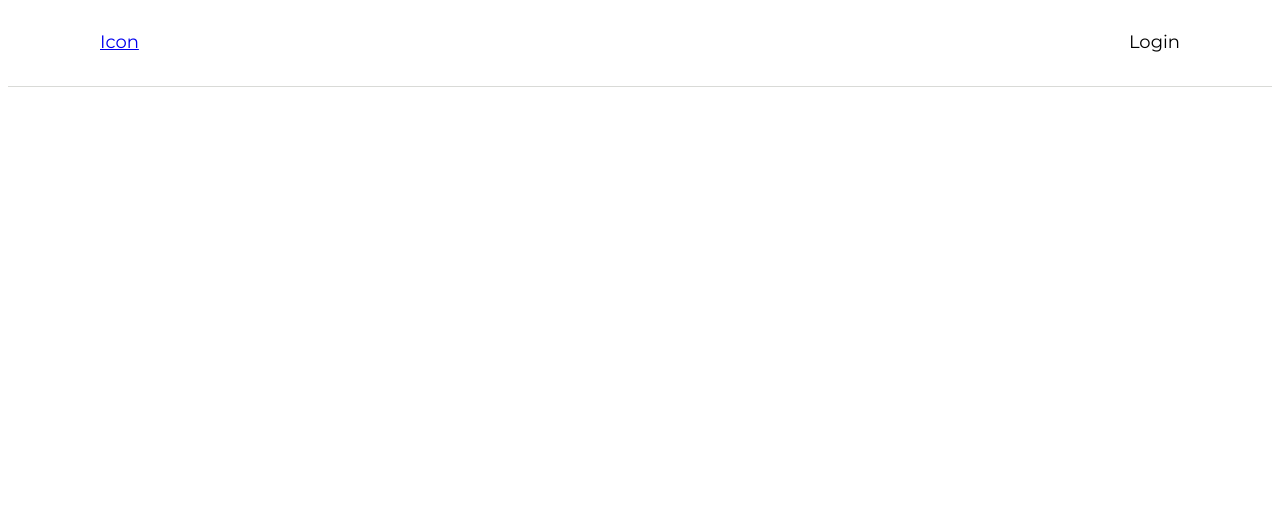
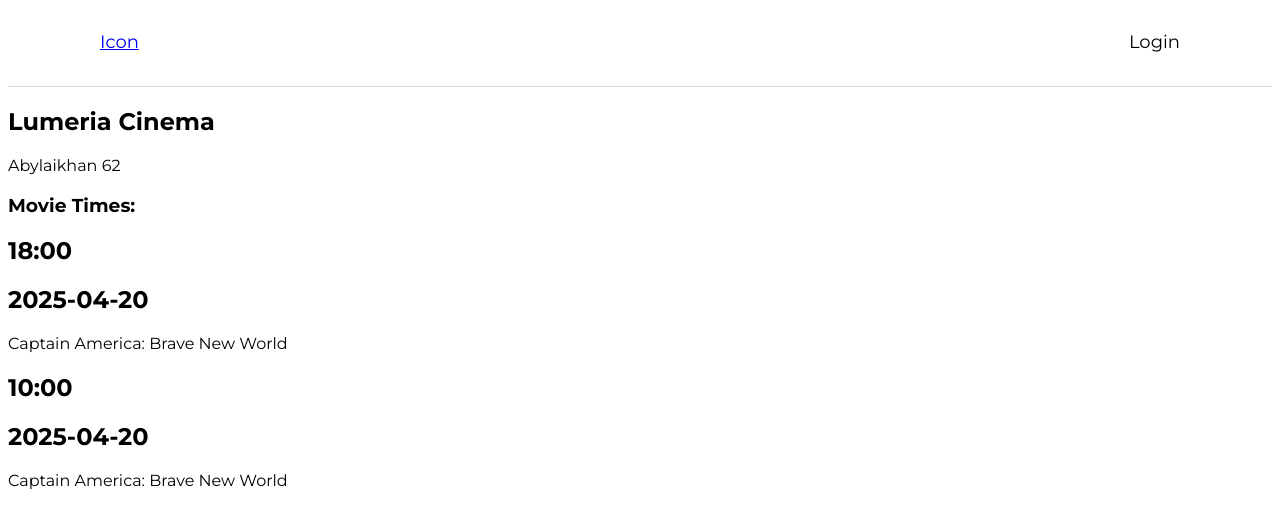
Before and after one commit to aigerimqz/WebDevProject, an Angular app in the folder Frontend/Project/: page /cinemas/1 in a window 1280 px wide. Before the commit this address led to /. Shown: the top 528 px of the page. Built offline with nearby package versions, Linux system fonts and the light colour scheme.

Commit message:
changed type of movieId in Screening model

```diff
--- a/Frontend/Project/src/app/app.routes.ts
+++ b/Frontend/Project/src/app/app.routes.ts
@@ -4,12 +4,15 @@ import { MoviesComponent } from './movies/movies.component';
 import { CinemasComponent } from './cinemas/cinemas.component';
 import { MovieDetailComponent } from './movie-detail/movie-detail.component';
 import { BookingComponent } from './booking/booking.component';
+import { CinemaDetailComponent } from './cinema-detail/cinema-detail.component';
 
 export const routes: Routes = [
     {path: '', component: HomeComponent},
     {path: 'movies', component: MoviesComponent},
-    {path: 'cinemas', component: CinemasComponent},
     {path: 'movies/:id', component: MovieDetailComponent},
     {path: 'movies/:idMovie/booking/:idScreening',
-        loadComponent: () => import('./booking/booking.component').then(m => m.BookingComponent)}
+        loadComponent: () => import('./booking/booking.component').then(m => m.BookingComponent)},
+
+    {path: 'cinemas', component: CinemasComponent},
+    {path: 'cinemas/:id', component: CinemaDetailComponent}
 ];
--- a/Frontend/Project/src/app/booking/booking.component.ts
+++ b/Frontend/Project/src/app/booking/booking.component.ts
@@ -42,7 +42,7 @@ export class BookingComponent implements OnInit {
       this.movie = this.moviesService.getMovieById(this.movieId);
       this.screening = this.screeningService.getScreeningsById(this.screeningId);
       if(this.screening){
-        this.cinema = this.cinemasService.getCinemaById(this.screening.cinemaIds);
+        this.cinema = this.cinemasService.getCinemaById(this.screening.cinemaId);
       }
     });
 
--- /dev/null
+++ b/Frontend/Project/src/app/cinema-detail/cinema-detail.component.html
@@ -0,0 +1,16 @@
+<div class="container">
+    <section id="cinema__detail">
+        <h2>{{cinema?.name}}</h2>
+        <p>{{cinema?.location}}</p>
+
+        <h3>Movie Times:</h3>
+        <div *ngFor="let screening of screenings; let i = index" class="movie__list">
+            <div class="screening__item">
+                <h2>{{screening.time}}</h2>
+                <h2>{{screening.date}}</h2>
+                <p>{{movies[i].title}}</p>
+            </div>
+
+        </div>
+    </section>
+</div>
--- /dev/null
+++ b/Frontend/Project/src/app/cinema-detail/cinema-detail.component.ts
@@ -0,0 +1,42 @@
+import { Component, OnInit } from '@angular/core';
+import { Cinema, Movie, Screening } from '../../models';
+import { ActivatedRoute } from '@angular/router';
+import { CinemasService } from '../services/cinemas.service';
+import { ScreeningService } from '../services/screening.service';
+import { MoviesService } from '../services/movies.service';
+import { CommonModule } from '@angular/common';
+
+@Component({
+  selector: 'app-cinema-detail',
+  standalone: true,
+  imports: [CommonModule],
+  templateUrl: './cinema-detail.component.html',
+  styleUrl: './cinema-detail.component.css'
+})
+export class CinemaDetailComponent implements OnInit{
+  cinemaId: number = 0;
+  cinema: Cinema | undefined;
+  screenings: Screening[] = [];
+  movies: any;
+  constructor(
+    private route: ActivatedRoute,
+    private cinemasService: CinemasService,
+    private screeningService: ScreeningService,
+    private moviesService: MoviesService
+  ){}
+
+  ngOnInit(): void {
+    this.cinemaId = +this.route.snapshot.paramMap.get('id')!;
+    this.cinema = this.cinemasService.getCinemaById(this.cinemaId);
+
+    const allScreenings = this.screeningService.getAllScreenings();
+    this.screenings = allScreenings.filter(s => s.cinemaId === this.cinemaId);
+
+    this.movies = this.screenings.map(s => {
+      const movieId = s.movieId;
+      return this.moviesService.getMovieById(movieId);
+    });
+
+
+  }
+}
--- a/Frontend/Project/src/app/cinemas/cinemas.component.html
+++ b/Frontend/Project/src/app/cinemas/cinemas.component.html
@@ -9,7 +9,7 @@
                     <h2>{{cinema.name}}</h2>
                     <!-- <img src="" alt=""> -->
                     <p>{{cinema.location}}</p>
-                    <button class="cinema__btn">More</button>
+                    <button (click)="goToDetail(cinema.id)" class="cinema__btn">More</button>
                 </div>
 
 
--- a/Frontend/Project/src/app/movie-detail/movie-detail.component.html
+++ b/Frontend/Project/src/app/movie-detail/movie-detail.component.html
@@ -23,7 +23,7 @@
                     <h2>{{screening.date}}</h2>
                 </div>
                 <div class="screening__location">
-                    <h2>{{ getCinemaName(screening.cinemaIds) }}</h2>
+                    <h2>{{ getCinemaName(screening.cinemaId) }}</h2>
                 </div>
                 <div class="screening__btn">
                     <button (click)="goToBooking(screening.id)">Book ticket</button>
--- a/Frontend/Project/src/app/services/screening.service.ts
+++ b/Frontend/Project/src/app/services/screening.service.ts
@@ -10,20 +10,28 @@ export class ScreeningService {
   private screenings: Screening[] = [
     {
       id: 1,
-      movieIds: [1, 2],
-      cinemaIds: 1,
+      movieId: 1,
+      cinemaId: 1,
       date: '2025-04-20',
       time: '18:00',
       price: 2500
     },
     {
       id: 2,
-      movieIds: [2, 4],
-      cinemaIds: 2,
+      movieId: 2,
+      cinemaId: 2,
       date: '2025-04-20',
       time: '20:00',
       price: 2500
-    }
+    },
+    {
+      id: 3,
+      movieId: 2,
+      cinemaId: 1,
+      date: '2025-04-20',
+      time: '10:00',
+      price: 2500
+    },
   ];
 
   constructor() { }
@@ -36,7 +44,7 @@ export class ScreeningService {
   }
 
   getScreeningsByMovieId(movieId: number): Observable<Screening[]> {
-    const result = this.screenings.filter(s => s.movieIds.includes(movieId));
+    const result = this.screenings.filter(s => s.movieId === movieId);
     // return this.screenings.filter(s => s.movieIds.includes(movieId));
     return of(result);
   }
--- a/Frontend/Project/src/models.ts
+++ b/Frontend/Project/src/models.ts
@@ -18,8 +18,8 @@ export interface Cinema {
 
 export interface Screening {
     id: number;
-    movieIds: number[];
-    cinemaIds: number;
+    movieId: number;
+    cinemaId: number;
     date: string;
     time: string;
     price: number;
```
Also changed, not shown: Frontend/Project/src/app/cinema-detail/cinema-detail.component.css (added), 1 other file (tests, documents, lock files or other folders).
